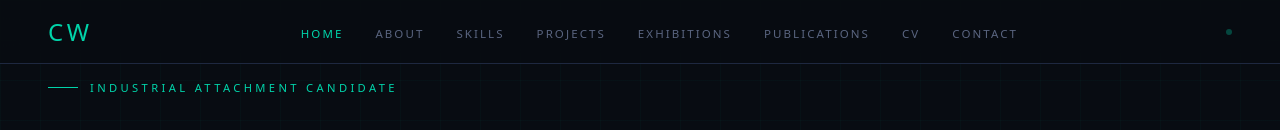
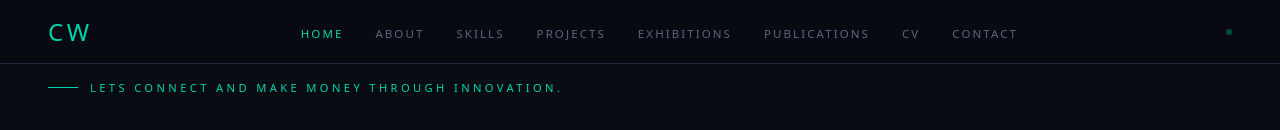
Before and after one commit to Chiketo/my-portfolio, a plain HTML site: page index.html in a window 1280 px wide. Shown: the top 130 px of the page. Drawn offline with Linux system fonts and the light colour scheme.

Commit message:
Update index.html

```diff
--- a/index.html
+++ b/index.html
@@ -454,7 +454,7 @@
 ═══════════════════════════════════════════ -->
 <section id="home" class="active">
   <div class="home-inner">
-    <div class="home-tag">Industrial Attachment Candidate</div>
+    <div class="home-tag">LETS CONNECT AND MAKE MONEY THROUGH INNOVATION.</div>
     <h1 class="home-name">
       Chiketo<br><span>Whatmore</span>
     </h1>
```
